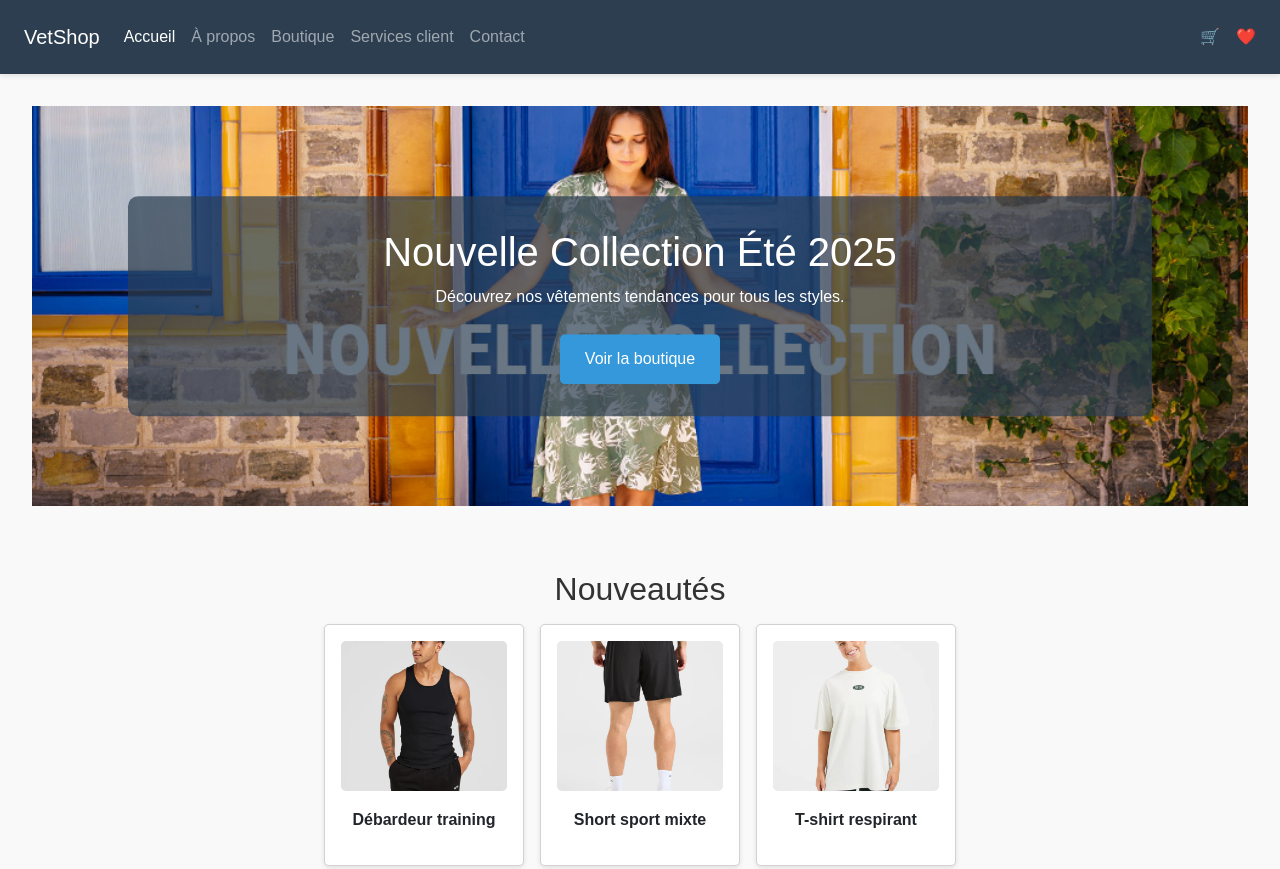
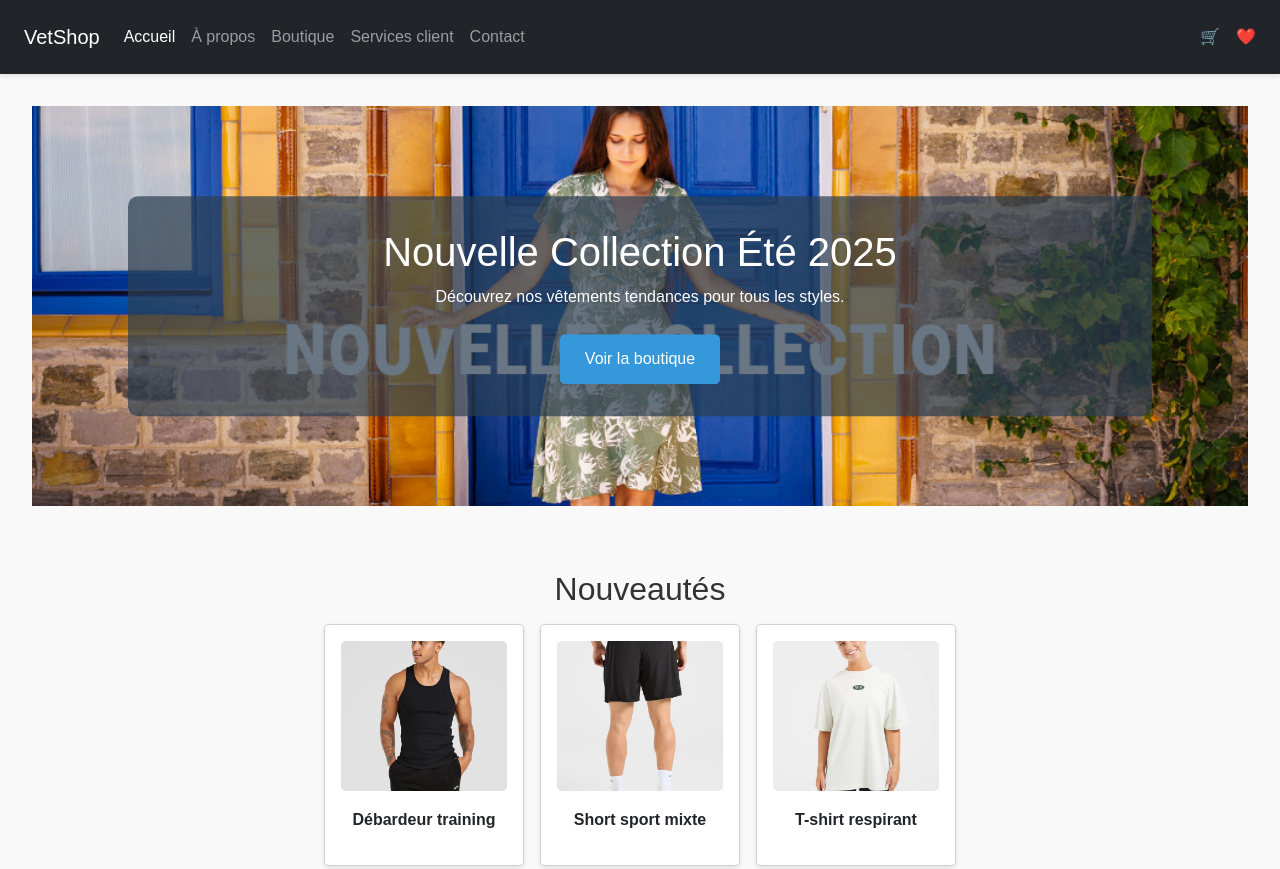
Before and after one commit to Aymane273783847473739828374/ecommerce-vetements, a website: page index.html in a window 1280 px wide. Shown: the top 869 px of the page. Drawn offline with nearby package versions, Linux system fonts and the light colour scheme.

Commit message:
Ajout ou modification de la navbar

```diff
--- a/index.html
+++ b/index.html
@@ -10,7 +10,7 @@
 <body>
 
 <!-- Header / Navbar Bootstrap -->
-<nav class="navbar navbar-expand-lg navbar-dark transparent-nav fixed-top px-4">
+<nav class="navbar navbar-expand-lg navbar-dark bg-dark px-4">
 
   <a class="navbar-brand" href="#">VetShop</a>
   <button class="navbar-toggler" type="button" data-bs-toggle="collapse" data-bs-target="#navbarVetShop">
```
